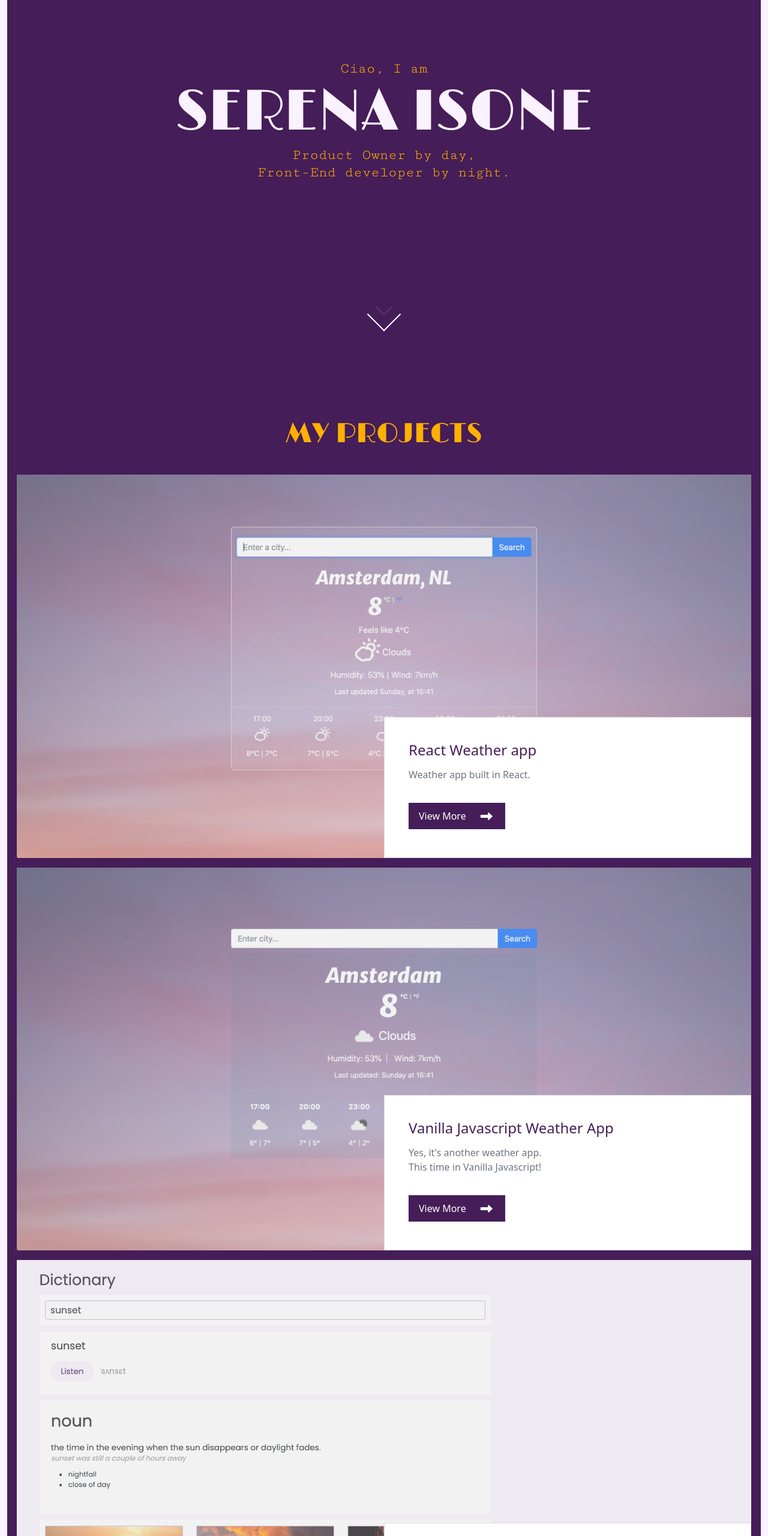
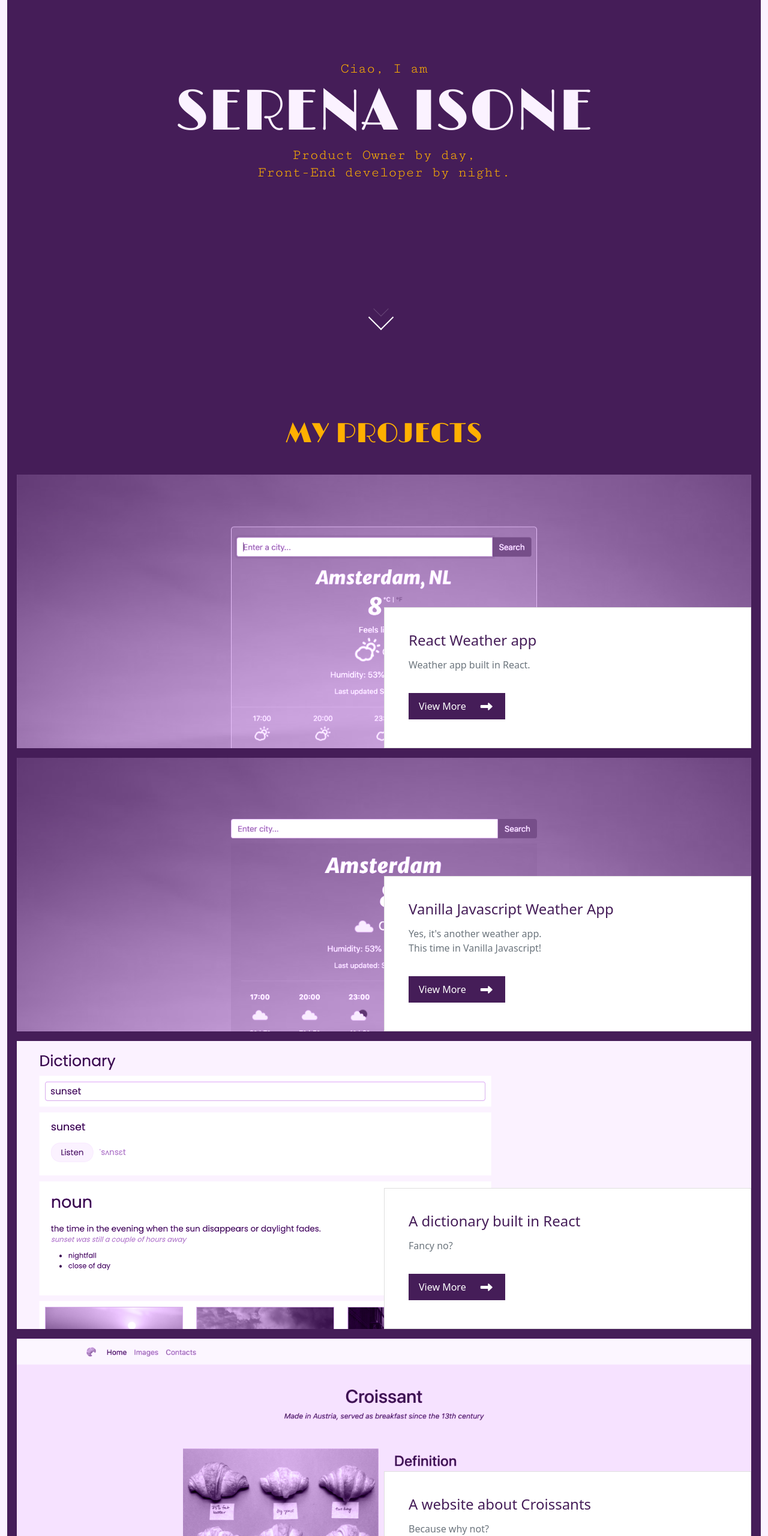
Before and after one commit to Sera-iso/Personal-Portfolio, a plain HTML site: page index.html in a window 1280 px wide. Shown: the part 240-2800 px from the top of the page at 60% size. Drawn offline with nearby package versions, Linux system fonts and the light colour scheme.

Commit message:
Moved project images from HTML to desktop on homepage

```diff
--- a/index.html
+++ b/index.html
@@ -54,9 +54,7 @@ Want to follow my journey into programming? Checkout my IG: @codewithsera
         <main>
             <h3 class="header-medium">MY PROJECTS</h3>
             <section class="project-box">
-                <img alt="Desktop React Weather App" src="images/react-desktop-hero.png" class="img-fluid img-desktop" />
-                <img alt="Mobile React Weather App" src="images/react-mobile-hero.png" class="img-fluid img-mobile" />
-                <img alt="Tablet React Weather App" src="images/react-tablet-hero.png" class="img-fluid img-tablet" />
+                <div class="img-weather-react"></div>
                 <div class="card">
                     <h4 class="card-title">React Weather app</h4>
                     <p class="text-muted">Weather app built in React.</p>
@@ -67,9 +65,7 @@ Want to follow my journey into programming? Checkout my IG: @codewithsera
                 </div>
             </section>
             <section class="project-box">
-                <img alt="Desktop javascript Weather App" src="images/javascript-desktop-hero.png" class="img-fluid img-desktop" />
-                <img alt="Mobile javascript Weather App" src="images/javascript-mobile-hero.png" class="img-fluid img-mobile" />
-                <img alt="Tablet javascript Weather App" src="images/javascript-tablet-hero.png" class="img-fluid img-tablet" />
+                <div class="img-weather-javascript"></div>
                 <div class="card">
                     <h4 class="card-title">Vanilla Javascript Weather App</h4>
                     <p class="text-muted">
@@ -83,8 +79,7 @@ Want to follow my journey into programming? Checkout my IG: @codewithsera
                 </div>
             </section>
             <section class="project-box">
-                <img alt="Desktop dictionary" src="images/Dictionary desktop.png" class="img-fluid img-desktop" />
-                <img alt="Mobile dictionary" src="images/Dictionary tablet.png" class="img-fluid img-mobile" />
+                <div class="img-dictionary-react"></div>
                 <div class="card">
                     <h4 class="card-title">A dictionary built in React</h4>
                     <p class="text-muted">Fancy no?</p>
@@ -94,9 +89,7 @@ Want to follow my journey into programming? Checkout my IG: @codewithsera
                 </div>
             </section>
             <section class="project-box">
-                <img alt="Desktop croissant" src="images/croissant-desktop-hero.png" class="img-fluid img-desktop" />
-                <img alt="Mobile croissant" src="images/croissant-mobile-hero.png" class="img-fluid img-mobile" />
-                <img alt="Tablet croissant" src="images/croissant-tablet-hero.png" class="img-fluid img-tablet" />
+                <div class="img-croissant"></div>
                 <div class="card">
                     <h4 class="card-title">A website about Croissants</h4>
                     <p class="text-muted">Because why not?</p>
--- a/styles/stylesheet.css
+++ b/styles/stylesheet.css
@@ -53,10 +53,6 @@ i:hover {
   font-size: 20px;
 }
 
-.animation {
-  display: none;
-}
-
 .active {
   font-weight: bolder;
 }
@@ -69,11 +65,11 @@ i:hover {
 }
 
 .arrow {
-  width: 40px;
-  height: 40px;
+  width: 30px;
+  height: 30px;
   bottom: 2%;
   margin: -20px 0 0 -20px;
-  -webkit-transform: rotate(45deg);
+  transform: rotate(45deg);
   border-left: none;
   border-top: none;
   border-right: 2px #fff solid;
@@ -82,8 +78,8 @@ i:hover {
 
 .arrow:before {
   content: "";
-  width: 20px;
-  height: 20px;
+  width: 18px;
+  height: 18px;
   top: 50%;
   margin: -10px 0 0 -10px;
   border-left: none;
@@ -278,7 +274,6 @@ i:hover {
 
 .project-box {
   margin-bottom: 16px;
-  background-color: lightgray;
   position: relative;
 }
 
@@ -297,16 +292,40 @@ i:hover {
   margin: 30px 0 10px;
 }
 
-.project-box .img-desktop {
-  display: block;
+.project-box .img-weather-react {
+  background-image: url(/images/react-desktop-hero.png);
+  background-size: cover;
+  background-repeat: no-repeat;
+  background-color: var(--secondary-color);
+  background-blend-mode: luminosity;
+  height: 456px;
 }
 
-.project-box .img-mobile {
-  display: none;
+.project-box .img-weather-javascript {
+  background-image: url(/images/javascript-desktop-hero.png);
+  background-size: cover;
+  background-repeat: no-repeat;
+  background-color: var(--secondary-color);
+  background-blend-mode: luminosity;
+  height: 456px;
 }
 
-.project-box .img-tablet {
-  display: none;
+.project-box .img-dictionary-react {
+  background-image: url(/images/Dictionary\ desktop.png);
+  background-size: cover;
+  background-repeat: no-repeat;
+  background-color: var(--secondary-color);
+  background-blend-mode: luminosity;
+  height: 480px;
+}
+
+.project-box .img-croissant {
+  background-image: url(/images/croissant-desktop-hero.png);
+  background-size: cover;
+  background-repeat: no-repeat;
+  background-color: var(--secondary-color);
+  background-blend-mode: luminosity;
+  height: 456px;
 }
 
 .project .row {
@@ -372,14 +391,6 @@ i:hover {
     margin: 80px 0 0;
   }
 
-  .animation {
-    display: none;
-  }
-
-  .animation-mobile {
-    display: block;
-  }
-
   .card {
     margin-bottom: 10px;
   }
@@ -415,18 +426,6 @@ i:hover {
     border: 10px solid var(--primary-color);
   }
 
-  .project-box .img-mobile {
-    display: none;
-  }
-
-  .project-box .img-desktop {
-    display: none;
-  }
-
-  .project-box .img-tablet {
-    display: block;
-  }
-
   .project-box {
     margin-bottom: 184px;
   }
@@ -458,18 +457,6 @@ i:hover {
 }
 
 @media (max-width: 442px) {
-  .project-box .img-mobile {
-    display: block;
-  }
-
-  .project-box .img-desktop {
-    display: none;
-  }
-
-  .project-box .img-tablet {
-    display: none;
-  }
-
   .project-box .card {
     width: 100%;
     margin-bottom: 0;
```
